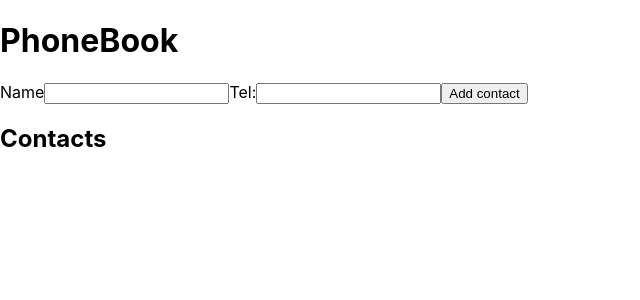
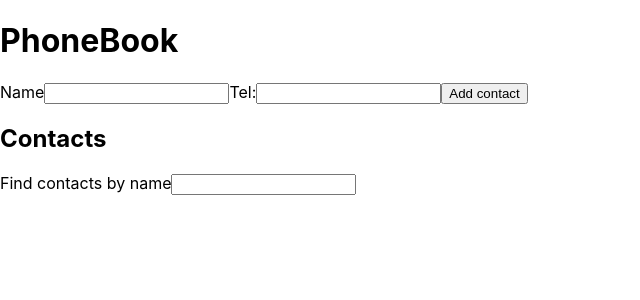
Before and after one commit to Mykokola/goit-react-hw-02-phonebook, a React (Create React App) app: page / in a window 1280 px wide. Shown: the top 300 px of the page, without its empty margins (0-640 px from the left). Built offline with nearby package versions, Linux system fonts and the light colour scheme.

Commit message:
Update App.jsx

```diff
--- a/src/components/App.jsx
+++ b/src/components/App.jsx
@@ -4,24 +4,36 @@ class App extends React.Component {
   state = {
     contacts: [],
     name: '',
-    number: ''
+    number: '',
+    filter: '',
   };
   addFormNameTel = e => {
-    this.setState({ [e.target.name]: e.target.value});
+    this.setState({ [e.target.name]: e.target.value });
   };
   addContacts = e => {
     e.preventDefault();
-    const { name, contacts,number } = this.state;
+    const { name, contacts, number } = this.state;
     const contact = {
       name: name,
       id: nanoid(),
-      number
+      number,
     };
-    console.log(contact)
+    console.log(contact);
     this.setState([contacts.push(contact)]);
   };
+  addContacts = e => {
+    e.preventDefault()
+    this.setState({[e.target.name]: e.target.value})
+  }
+  filterContancts = () => {
+    const {contacts,filter} = this.state
+  this.setState({contacts: contacts.filter(e =>
+    e.name.toLowerCase().includes(filter.toLocaleLowerCase())
+  )})
+
+  }
   render() {
-    const {contacts,name,number } = this.state;
+    const { contacts, name, number,filter } = this.state;
     return (
       <>
         <h1>PhoneBook</h1>
@@ -41,7 +53,7 @@ class App extends React.Component {
           Tel:
           <label>
             <input
-             onChange={this.addFormNameTel}
+              onChange={this.addFormNameTel}
               type="tel"
               name="number"
               value={number}
@@ -53,9 +65,21 @@ class App extends React.Component {
           <button type="submit">Add contact</button>
         </form>
         <h2>Contacts</h2>
+        <label>
+          Find contacts by name
+          <input
+          onChange={this.filterContancts}
+          type="text" name="filter"
+          value={filter}
+           />
+        </label>
         <ul>
           {contacts.map(e => {
-            return <li key={nanoid()}>{e.name} : {e.number}</li>;
+            return (
+              <li key={nanoid()}>
+                {e.name} : {e.number}
+              </li>
+            );
           })}
         </ul>
       </>
```
